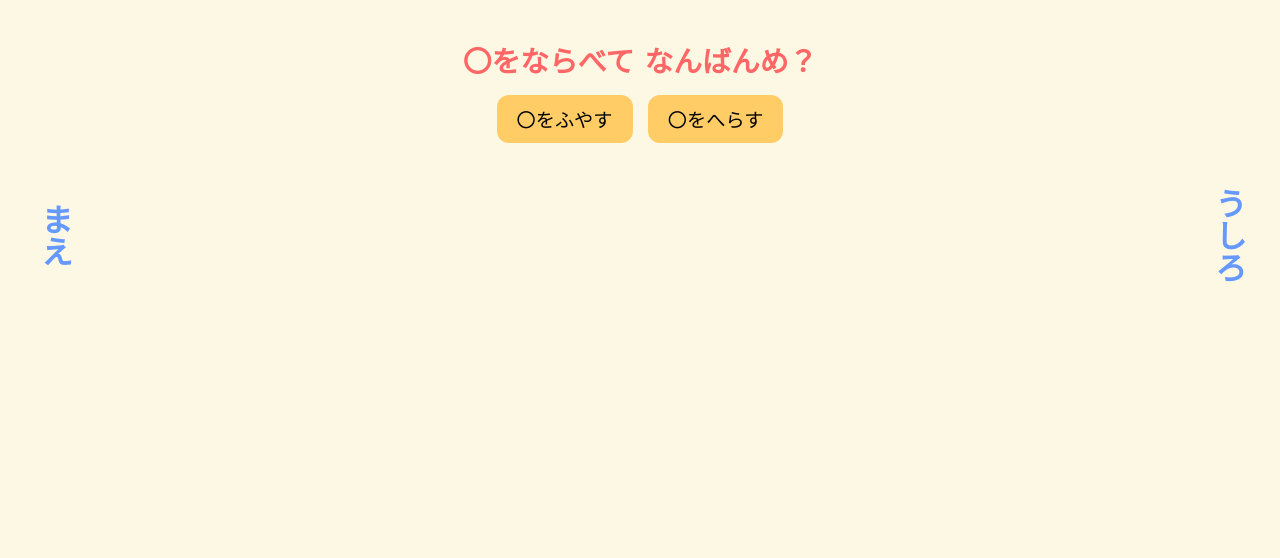
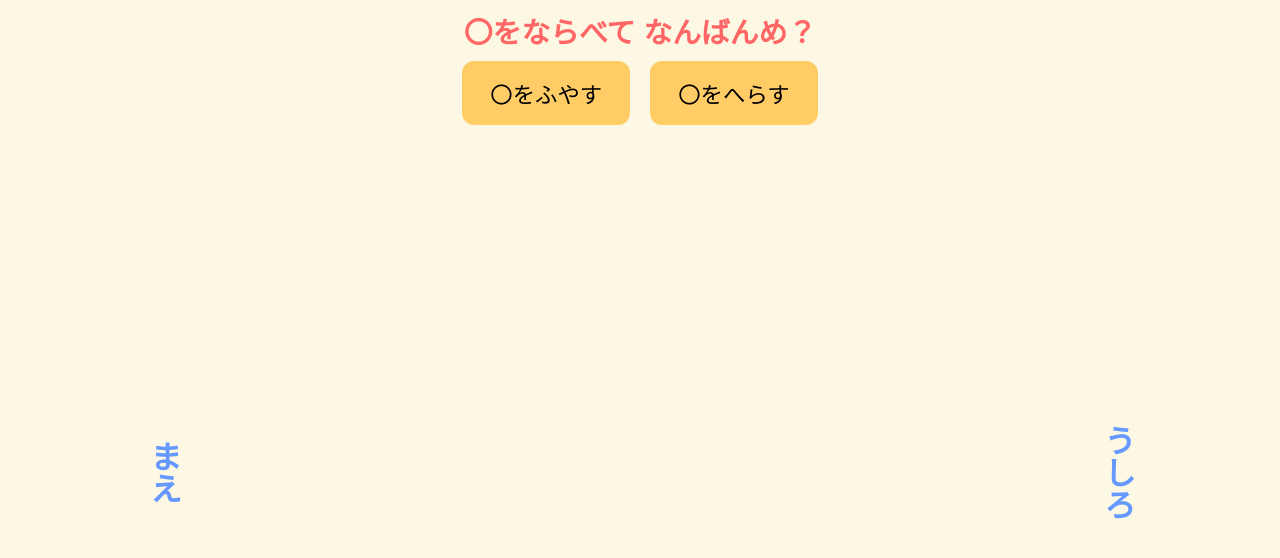
Before and after one commit to longbenshengjun/kennkyuujyugyou, a plain HTML site: page index.html in a window 1280 px wide. Drawn offline with Linux system fonts and the light colour scheme.

Commit message:
Update index.html

```diff
--- a/index.html
+++ b/index.html
@@ -2,47 +2,66 @@
 <html lang="ja">
 <head>
 <meta charset="UTF-8">
-<meta name="viewport" content="width=device-width, initial-scale=1.0">
+<meta name="viewport" content="width=device-width, initial-scale=1.0, viewport-fit=cover">
+<meta name="apple-mobile-web-app-capable" content="yes">
+<meta name="apple-mobile-web-app-status-bar-style" content="black-translucent">
 <title>〇をならべて なんばんめ？</title>
 <style>
-  body {
-    font-family: "UD デジタル 教科書体", "Hiragino Maru Gothic Pro", "Comic Sans MS", sans-serif;
+  html, body {
+    margin: 0;
+    padding: 0;
+    height: 100vh;
     background-color: #fdf8e3;
-    text-align: center;
-    margin: 0;
-    padding: 20px;
+    font-family: "Hiragino Maru Gothic ProN", "UD デジタル 教科書体", sans-serif;
+    overflow: hidden;
+    display: flex;
+    flex-direction: column;
+    justify-content: center;
+    align-items: center;
   }
 
   h1 {
     font-size: 1.8em;
     color: #ff6666;
+    margin: 10px;
+    user-select: none;
+  }
+
+  .controls {
+    display: flex;
+    justify-content: center;
+    gap: 20px;
+    flex-wrap: wrap;
     margin-bottom: 10px;
   }
 
-  .controls {
-    margin: 10px;
-  }
-
   button {
-    font-size: 1.2em;
+    font-size: 1.4em;
     background-color: #ffcc66;
     border: none;
     border-radius: 12px;
-    padding: 10px 20px;
-    margin: 5px;
+    padding: 16px 28px;
     cursor: pointer;
-    transition: 0.2s;
+    transition: all 0.2s ease;
   }
 
   button:hover {
     background-color: #ffd966;
   }
 
+  button:active {
+    transform: scale(1.05);
+    background-color: #ffeb99;
+  }
+
   .game-area {
     display: flex;
     justify-content: space-between;
     align-items: center;
-    margin-top: 30px;
+    width: 95vw;
+    max-width: 1000px;
+    flex-grow: 1;
+    margin-top: 10px;
     padding: 10px;
   }
 
@@ -58,23 +77,27 @@
     flex-grow: 1;
     display: flex;
     justify-content: center;
+    align-items: center;
     gap: 10px;
-    flex-wrap: nowrap;
+    overflow-x: auto;
+    padding: 10px;
   }
 
   .circle {
-    width: 40px;
-    height: 40px;
+    width: 50px;
+    height: 50px;
     border: 3px solid black;
     border-radius: 50%;
     background-color: transparent;
     display: inline-block;
     cursor: pointer;
-    transition: background-color 0.2s;
+    transition: all 0.2s ease;
+    flex-shrink: 0;
   }
 
   .circle.red {
     background-color: #ff6666;
+    transform: scale(1.1);
   }
 </style>
 </head>
@@ -118,6 +141,11 @@
       container.removeChild(container.lastElementChild);
     }
   });
+
+  // iOS Safari でアドレスバーを最小化してなるべく全画面に
+  window.addEventListener("load", () => {
+    window.scrollTo(0, 1);
+  });
 </script>
 
 </body>
```
